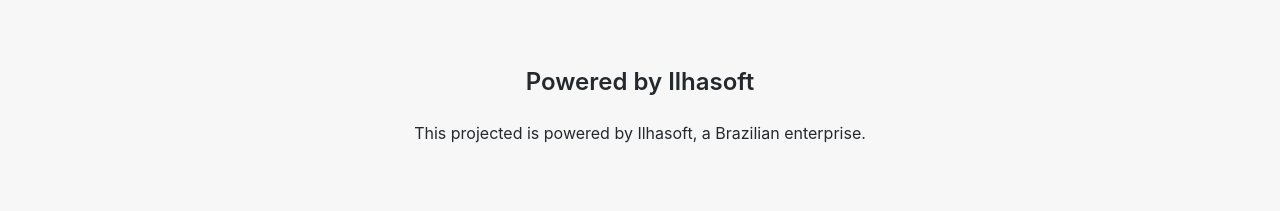
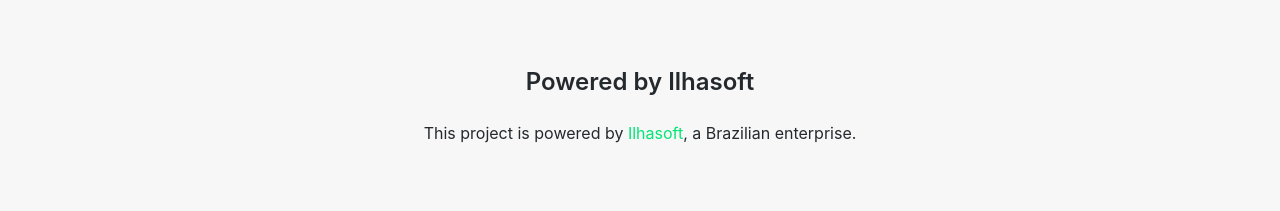
Before and after one commit to bothub-it/bothub, a plain HTML site: page docs/en/index.html in a window 1280 px wide. Shown: the part 780-991 px from the top of the page. Drawn offline with nearby package versions, Linux system fonts and the light colour scheme.

Commit message:
Update docs

```diff
--- a/docs/en/index.html
+++ b/docs/en/index.html
@@ -5,5 +5,5 @@
 </span></div></div></div><div class="blockElement alignCenter fourByGridBlock imageAlignTop"><div class="blockImage"><img src="/img/icon/github-circle.png"/></div><div class="blockContent"><h2><div><span><p>Open Source</p>
 </span></div></h2><div><span><p>Check our code in Github</p>
 </span></div></div></div></div></div></div><div class="container lightBackground paddingBottom paddingTop"><div class="wrapper"><div class="gridBlock"><div class="blockElement alignCenter twoByGridBlock"><div class="blockContent"><h2><div><span><p>Powered by Ilhasoft</p>
-</span></div></h2><div><span><p>This projected is powered by Ilhasoft, a Brazilian enterprise.</p>
+</span></div></h2><div><span><p>This project is powered by <a href="http://www.ilhasoft.com.br/en/">Ilhasoft</a>, a Brazilian enterprise.</p>
 </span></div></div></div></div></div></div><div class="productShowcaseSection paddingBottom"><h2>Who is Using This?</h2><p>This project is used by all these people</p><div class="logos"><a href="https://push.al"><img src="/img/push.al.png" alt="Push" title="Push"/></a></div><div class="more-users"><a class="button" href="/en/users.html">More Bothub Users</a></div></div></div></div><footer class="nav-footer" id="footer"><section class="sitemap"><a href="/" class="nav-home"><img src="/img/botinho.svg" alt="Bothub" width="66"/></a><div><h5>Docs</h5><a href="/docs/en/bothub.html">Bothub</a><a href="/docs/en/nlu.html">NLU</a><a href="/docs/en/api.html">API</a></div><div><h5>Community</h5><a href="/en/users.html">User Showcase</a><a href="https://www.twitter.com" target="_blank">Twitter</a><a href="https://www.facebook.com/bothub.it" target="_blank">Facebook</a></div><div><h5>More</h5><a href="/blog">Blog</a><a href="https://github.com/Ilhasoft/bothub">GitHub</a><a class="github-button" href="https://github.com/Ilhasoft/bothub" data-icon="octicon-star" data-show-count="true" aria-label="Star Ilhasoft/bothub on GitHub">Star</a></div></section><section class="copyright">Copyright © 2018 Bothub</section></footer></div></body></html>
```
Also changed, not shown: docs/index.html (+1 -1 lines).
